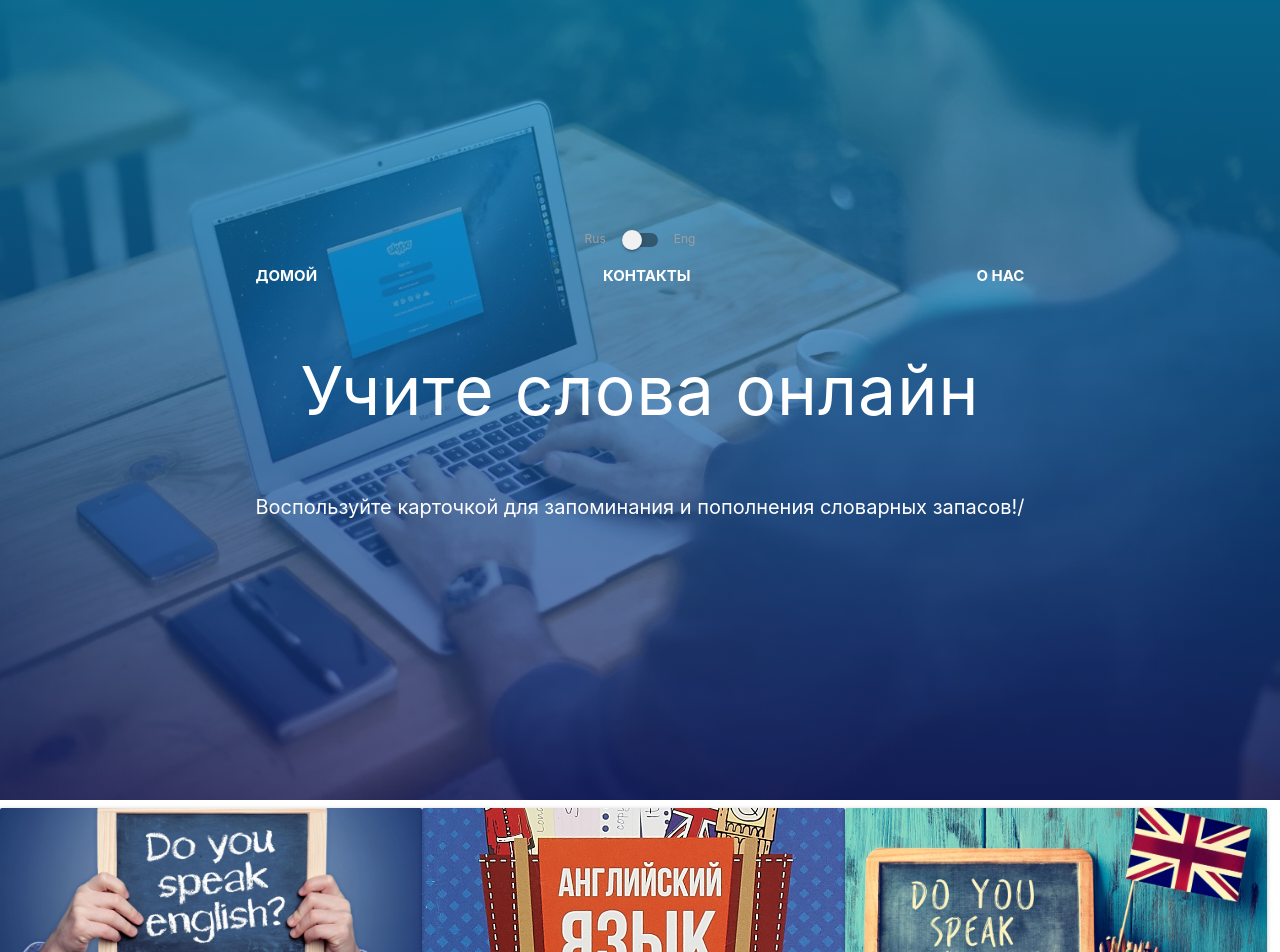
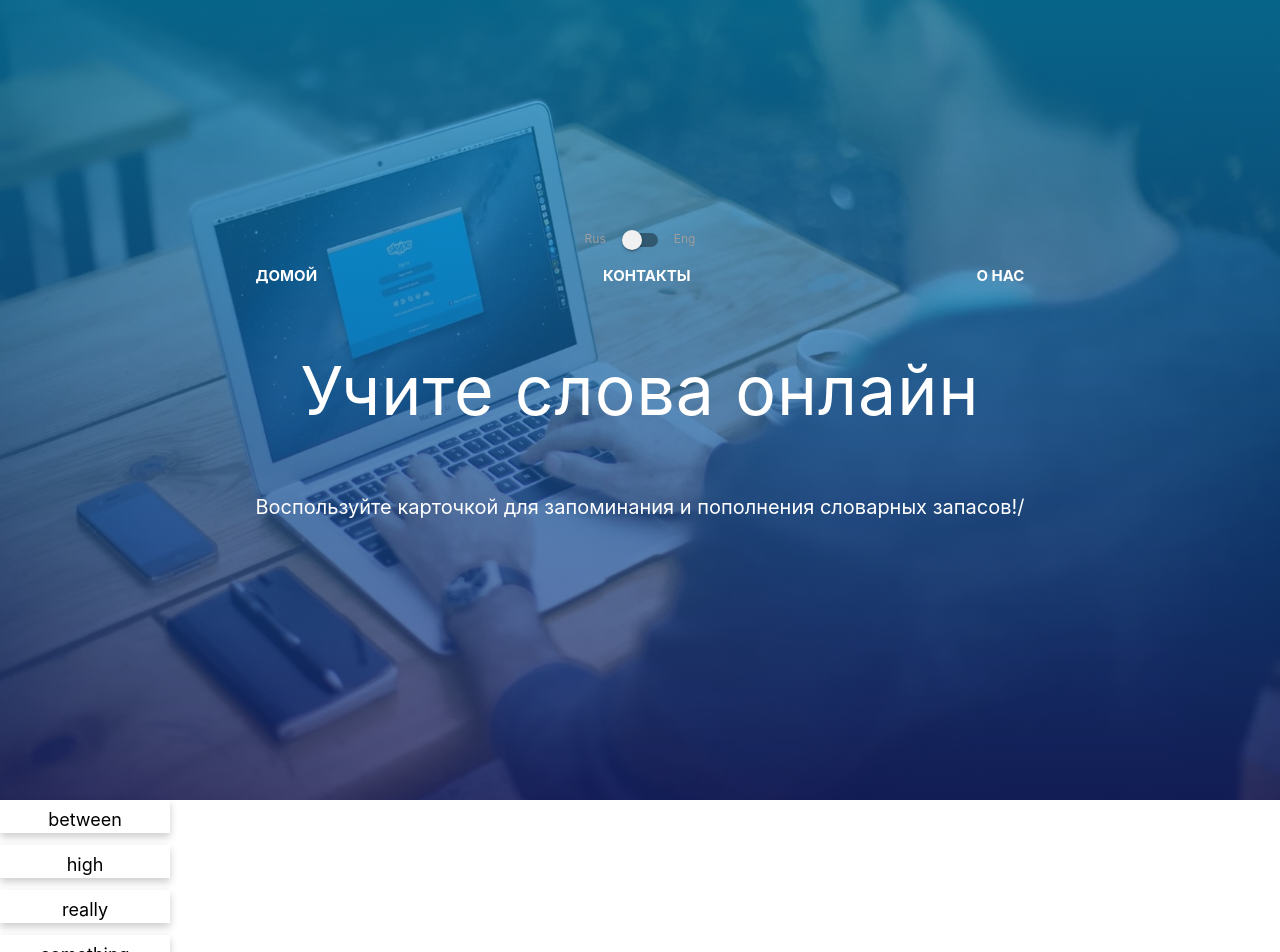
Before and after one commit to Aleksstepanov/learn_the_words, a React (Create React App) app: page / in a window 1280 px wide. Shown: the top 952 px of the page. Built offline with nearby package versions, Linux system fonts and the light colour scheme.

Commit message:
Homework lessen-3

```diff
--- a/package.json
+++ b/package.json
@@ -6,6 +6,7 @@
     "@testing-library/jest-dom": "^4.2.4",
     "@testing-library/react": "^9.5.0",
     "@testing-library/user-event": "^7.2.1",
+    "classnames": "^2.2.6",
     "materialize-css": "^1.0.0-rc.2",
     "node-sass": "^4.14.1",
     "react": "^16.13.1",
--- a/src/App.js
+++ b/src/App.js
@@ -6,6 +6,8 @@ import FooterBlock from './components/FooterBlock/FooterBlock';
 import footerContent from './Data/footerContent';
 import Header from './components/Header/Header';
 import Paragraph from './components/Paragraph/Paragraph';
+import Card from './components/Card/Card';
+import wordList from './Data/wordsList';
 
 const App = () => {
   const Cards = {
@@ -21,6 +23,11 @@ const App = () => {
         Воспользуйте карточкой для запоминания и пополнения словарных запасов!
         </Paragraph>
     </HeaderBlock>
+    <div>
+      {
+        wordList.map(({eng, rus}, index) => <Card eng={eng} rus={rus} key={index}/>)
+      }
+    </div>
     <ContentBlock {...Cards}/>
     <FooterBlock {...footerContent}/>
     </React.Fragment>
--- a/src/components/wordsList.js
+++ b/src/Data/wordsList.js
@@ -1,4 +1,4 @@
-export const wordsList = [
+const wordsList = [
     {
         eng: 'between',
         rus: 'между'
@@ -44,3 +44,5 @@ export const wordsList = [
         rus: 'покидать'
     },
 ];
+
+export default wordsList;
--- /dev/null
+++ b/src/components/Card/Card.js
@@ -0,0 +1,40 @@
+import React from 'react';
+import style from './Card.module.scss';
+import classNames from 'classnames';
+
+class Card extends React.Component {
+    state = {
+        done: false,
+    }
+    onCardClick = () => {
+        this.setState({
+            done: !this.state.done,
+        })
+    }
+    render() {
+        const { rus, eng } = this.props;
+        const { done } = this.state;
+        const cardClass = [style.card];
+
+        if (done) {
+            cardClass.push(style.done);
+        }
+        return (
+            <div className={ classNames(style.card, { [style.done]: done }) }
+             onClick={this.onCardClick}
+            >
+                <div className={style.cardInner}>
+                    <div className={style.cardFront}>
+                        { eng }
+                    </div>
+                    <div className={style.cardBack}>
+                        { rus }
+                    </div>
+                </div>
+
+            </div>
+        )
+    }
+}
+
+export default Card;
--- a/src/components/Card/Card.module.scss
+++ b/src/components/Card/Card.module.scss
@@ -9,7 +9,7 @@
   margin-right: 12px;
 
 
-  &:hover {
+  &.done {
     .cardInner {
       transform: rotateY(180deg);
     }
```
Also changed, not shown: src/components/Card/index.js (deleted, +0 -20 lines), 1 other file (tests, documents, lock files or other folders).
